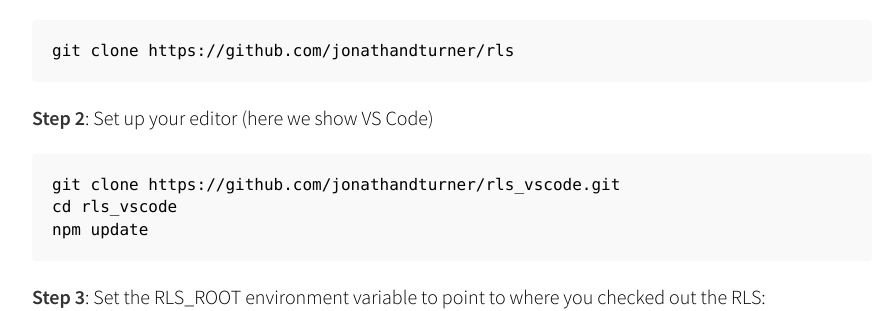
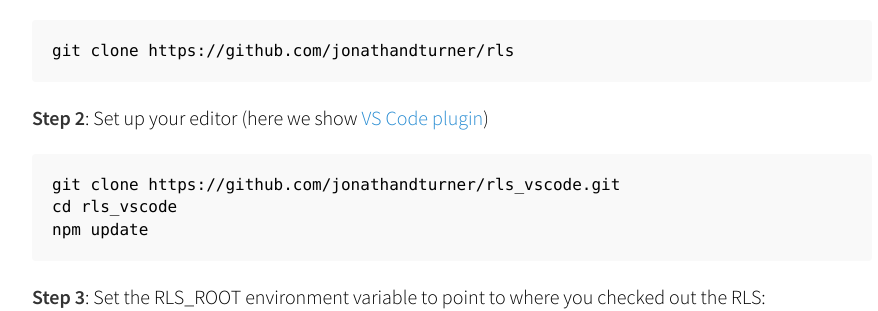
Before and after one commit to sophiajt/jntrnr.github.io, a Jekyll site: the page built from _posts/2017-01-18-rls-alpha-release.md, in a window 1280 px wide and 900 px high, scrolled down 1036 px. Shown: the part 155-466 px from the top of the window, without its empty margins (188-1066 px from the left). Built offline with Jekyll 4.4.1, drawn with Linux system fonts in a browser that asks for light colours.

Commit message:
Update 2017-01-18-rls-alpha-release.md

````diff
--- a/_posts/2017-01-18-rls-alpha-release.md
+++ b/_posts/2017-01-18-rls-alpha-release.md
@@ -32,7 +32,7 @@ The alpha release of the RLS has been run successfully on Linux, Mac, and Window
 git clone https://github.com/jonathandturner/rls
 ```
 
-**Step 2**: Set up your editor (here we show VS Code)
+**Step 2**: Set up your editor (here we show [VS Code plugin](https://github.com/jonathandturner/rls_vscode))
 
 ```
 git clone https://github.com/jonathandturner/rls_vscode.git
````
